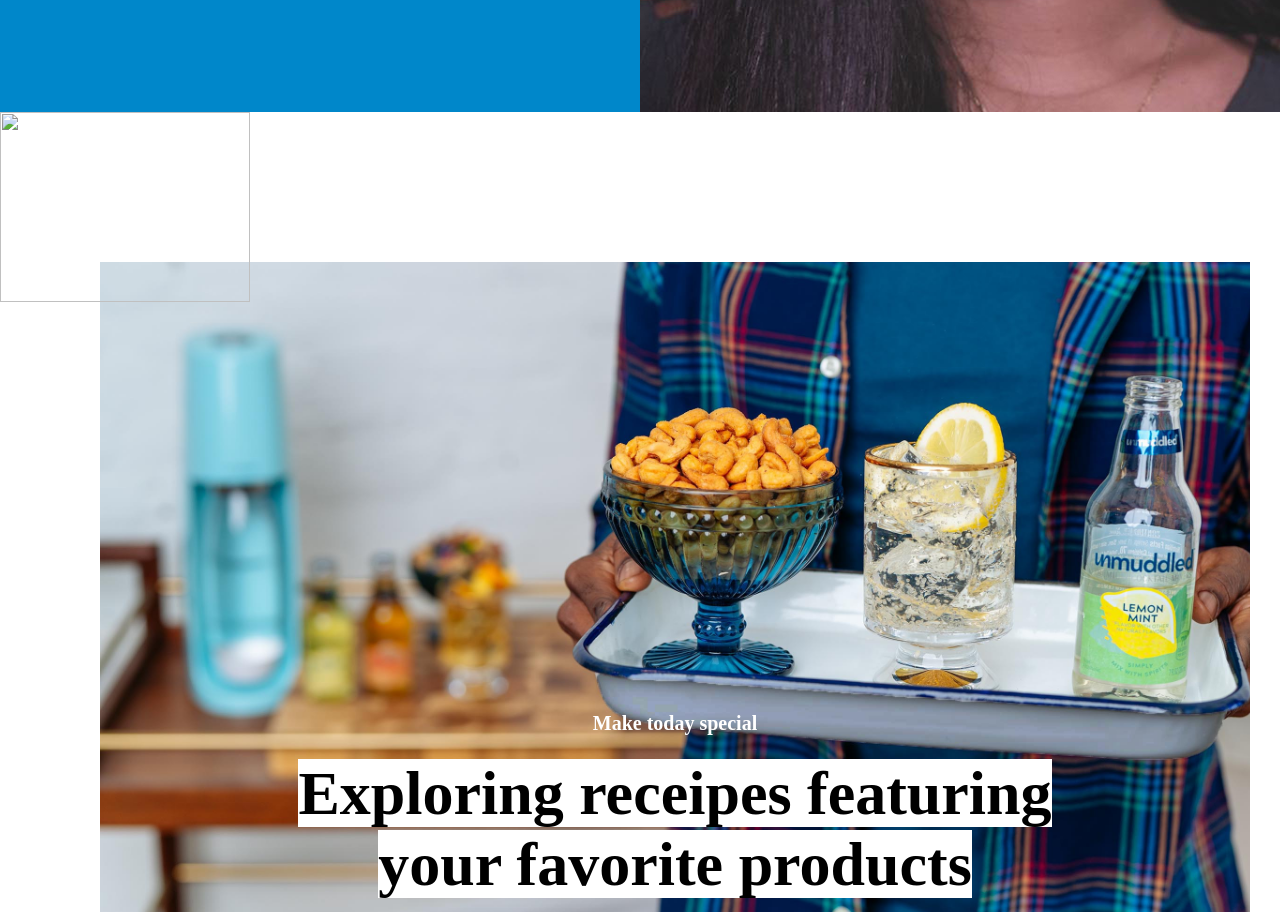
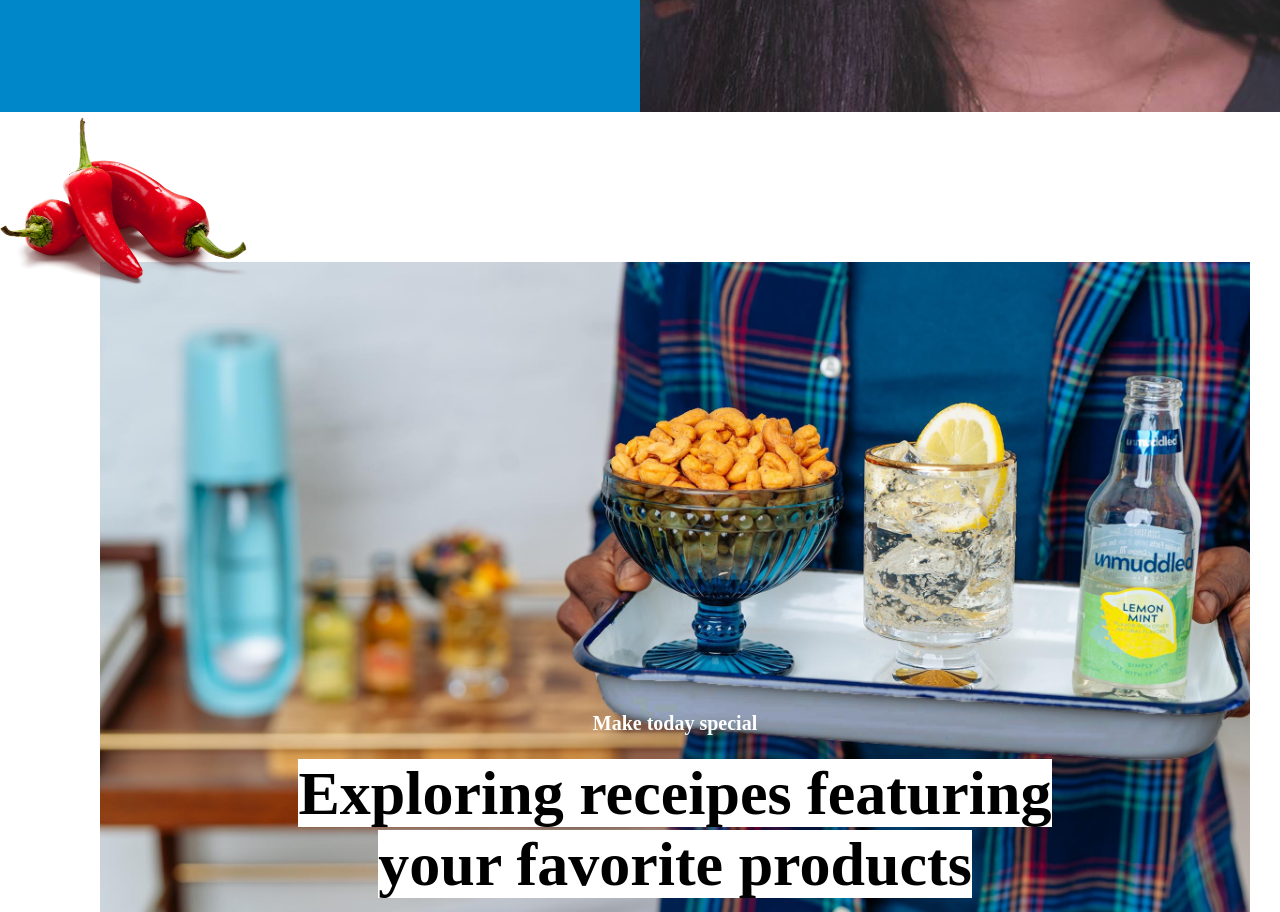
Before and after one commit to krishnaprasad45/Pepsico-Website-Clone, a plain HTML site: page index.html in a window 1280 px wide. Shown: the part 1493-2405 px from the top of the page. Drawn offline with Linux system fonts and the light colour scheme; a web font is replaced by a local one.

Commit message:
img path changed

```diff
--- a/index.html
+++ b/index.html
@@ -94,7 +94,7 @@
             <div class="section4_div"> <!--SECTION 4  ( Chilli_image + Serving_image ) -->
 
                 <div class="chilli_div">
-                    <img src="index.html" style="width:250px;height:190px;">
+                    <img src="IMG/chilli.png" style="width:250px;height:190px;">
                 </div>
                 <div class="serving_div">
                     <div class="text_pad">
```
